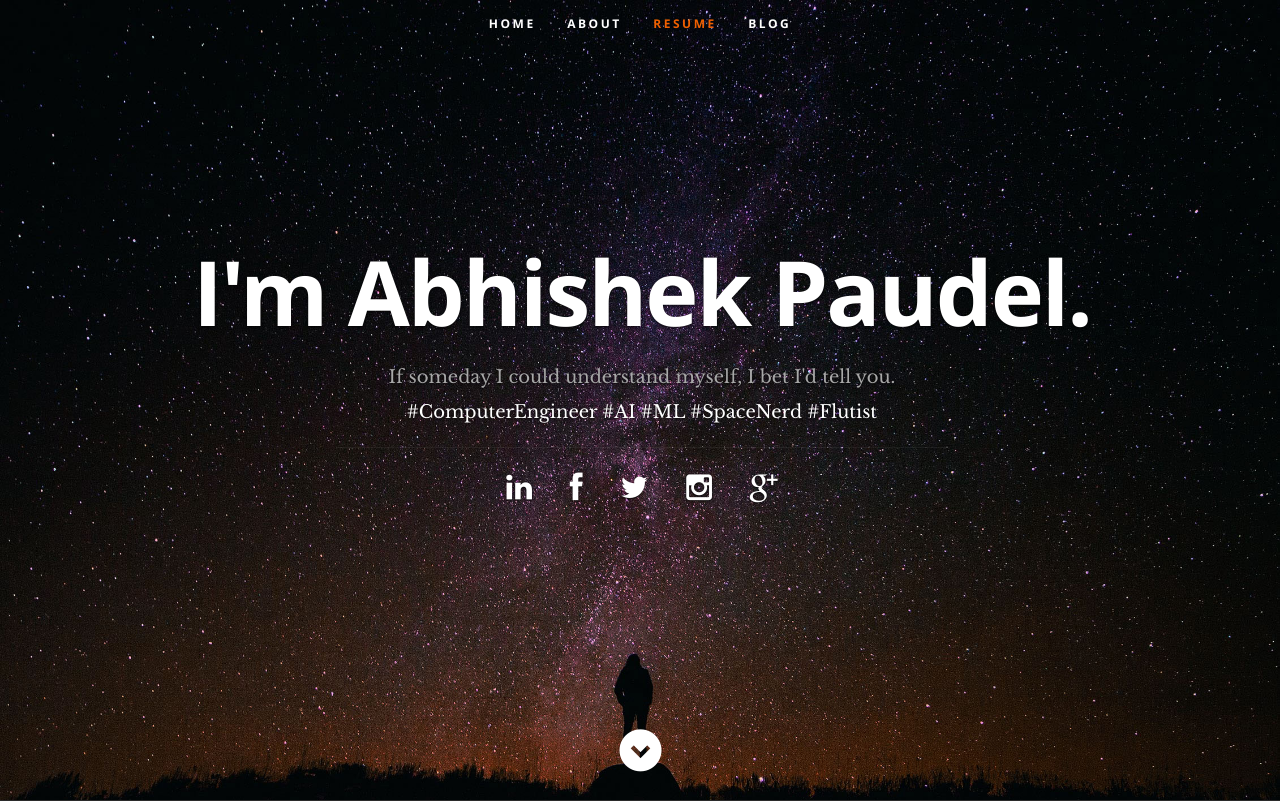
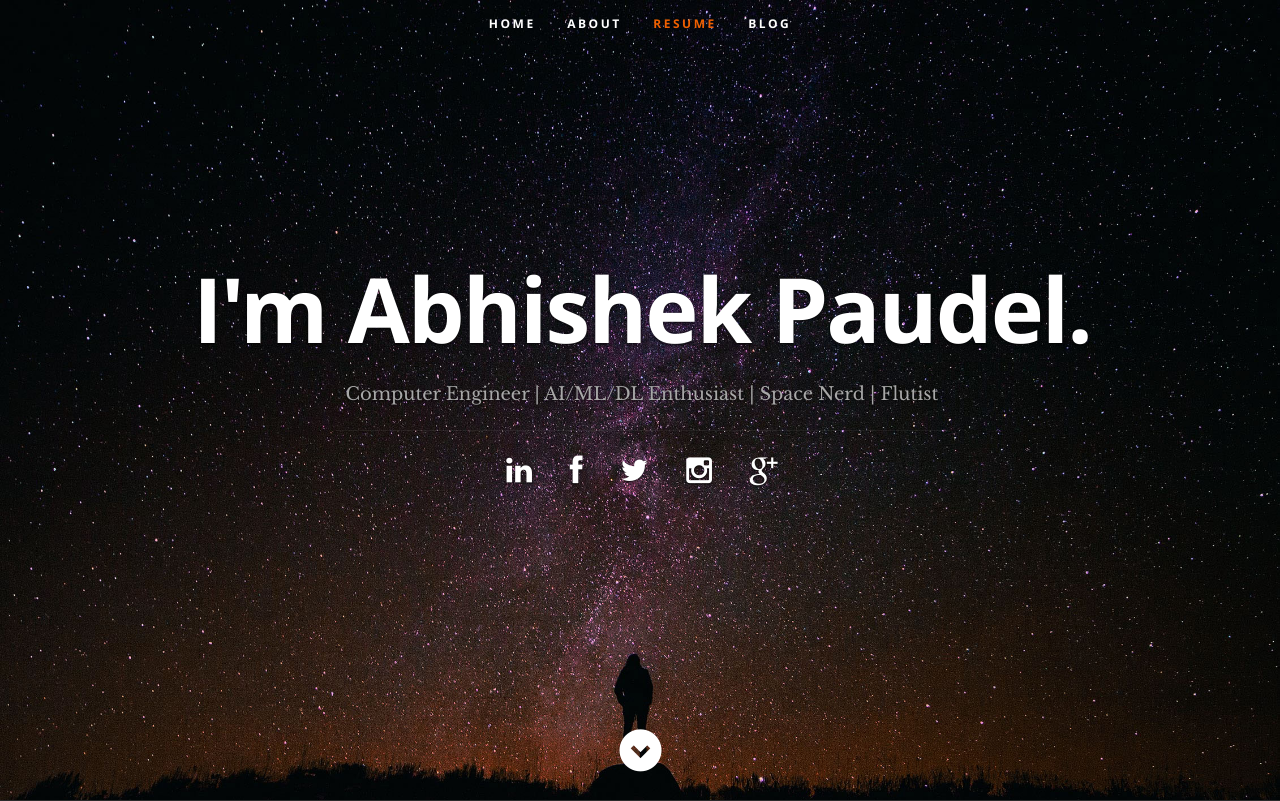
Before and after one commit to abpaudel/mydjangoblog, a Django app: template solid/templates/index.html in a window 1280 px wide. Shown: the top 801 px of the page. Run offline with Django 3.2, Linux system fonts and the light colour scheme; the template is opened without the code that fills it, so the values that code supplies are empty; some libraries are stand-ins or nearby versions.

Commit message:
fixed intro tagline

```diff
--- a/solid/templates/index.html
+++ b/solid/templates/index.html
@@ -55,9 +55,8 @@
       <div class="row banner">
          <div class="banner-text">
             <h1 class="responsive-headline">I'm Abhishek Paudel.</h1>
-            <h3>If someday I could understand myself, I bet I'd tell you.<br>
-               <span>#ComputerEngineer #AI #ML #SpaceNerd #Flutist</span></h3>
-               <hr />
+            <h3>Computer Engineer | AI/ML/DL Enthusiast | Space Nerd | Flutist</h3>
+               <hr/>
                <ul class="social">
                   <li><a href="https://www.linkedin.com/in/abpaudel" target="_blank"><i class="fa fa-linkedin"></i></a></li>
                   <li><a href="https://www.facebook.com/abhpdl" target="_blank"><i class="fa fa-facebook"></i></a></li>
```
